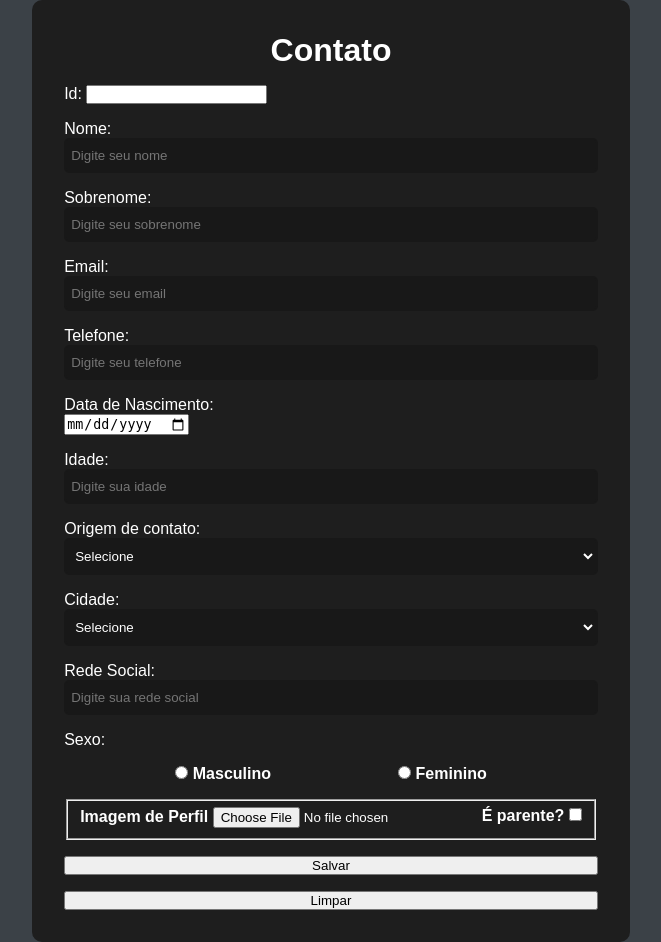
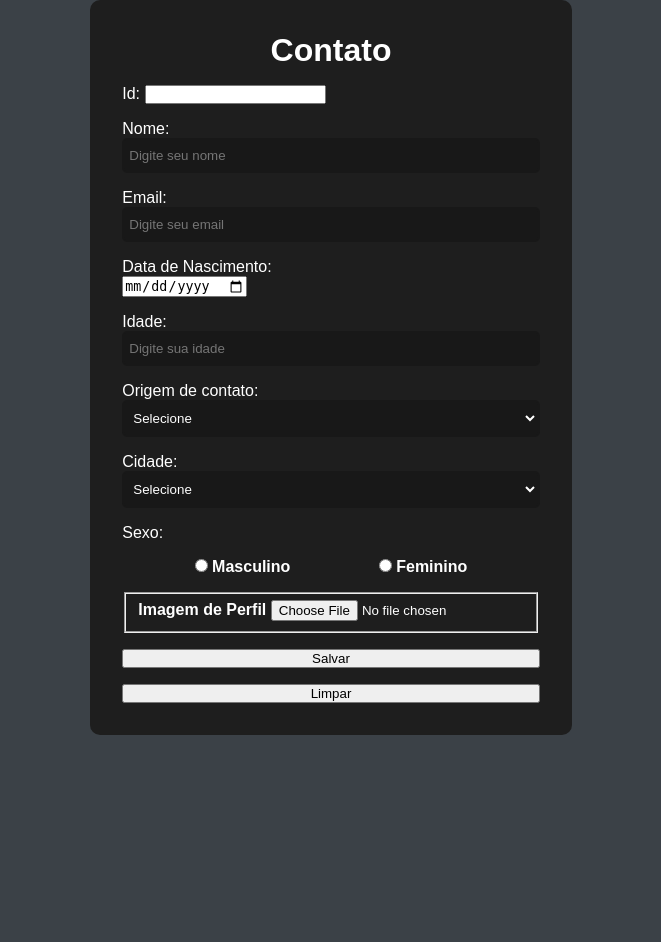
Before and after one commit to mellotais/crud, a PHP site: page /contato.php in a window 1280 px wide. Shown: the whole page, without its empty margins (309-970 px from the left). After the commit the page ends 735 px from the top, so only its background shows below. Run offline with PHP 8.4, Linux system fonts and the light colour scheme.

Commit message:
Update contato.php

```diff
--- a/contato.php
+++ b/contato.php
@@ -21,24 +21,13 @@
             </div>
             <div>
                 <p>Nome:</p>
-                <input type="text" placeholder="Digite seu nome" id=" nome" class="inputs required" value=<?=isset($_GET['nome'])?$_GET['nome']:''?>>
+                <input type="text" placeholder="Digite seu nome" id=" nome" name="nome" class="inputs required" value=<?=isset($_GET['nome'])?$_GET['nome']:''?>>
                 <span class="span-required">Nome deve ter no mínimo 3 caracteres</span>
             </div>
             <div>
-                <p>Sobrenome:</p>
-                <input type="text" placeholder="Digite seu sobrenome" id=" sobrenome" class="inputs required" value=<?=isset($_GET['sobrenome'])?$_GET['sobrenome']:''?>>
-
-                <span class="span-required">Sobrenome deve ter no mínimo 3 caracteres</span>
-            </div>
-            <div>
                 <p>Email:</p>
-                <input type="email" placeholder="Digite seu email" id="email" class="inputs required"  value=<?=isset($_GET['email'])?$_GET['email']:''?>>
+                <input type="email" placeholder="Digite seu email" id="email" class="inputs required" name="email"  value=<?=isset($_GET['email'])?$_GET['email']:''?>>
                 <span class="span-required">Digite um email válido</span>
-            </div>
-            <div>
-                <p>Telefone:</p>
-                <input type="tel" placeholder="Digite seu telefone" id="telefone" class="inputs required" value=<?=isset($_GET['telefone'])?$_GET['telefone']:''?>>
-                <span class="span-required">Telefone deve ter no mínimo 8 caracteres</span>
             </div>
             <div>
                 <p>Data de Nascimento:</p>
@@ -47,7 +36,7 @@
             </div>
             <div>
                 <p>Idade:</p>
-                <input type="number" placeholder="Digite sua idade" id="idade"  class="inputs required"  value=<?=isset($_GET['idade'])?$_GET['idade']:''?>>
+                <input type="number" placeholder="Digite sua idade" id="idade" name="idade" class="inputs required"  value=<?=isset($_GET['idade'])?$_GET['idade']:''?>>
                 <span class="span-required">Idade deve ter no mínimo 1 caracteres</span>
             </div>
             <div>
@@ -70,11 +59,6 @@
                         <option value="5" <?php if(isset($_GET['cidade']) and $_GET['cidade']=='5')echo 'selected'; ?>>Rio do Sul</option>
                     </select>
             </div>
-            <div>
-                <p>Rede Social:</p>
-                <input type="text" placeholder="Digite sua rede social" id="rede" name= "rede" class="inputs required"  value=<?=isset($_GET['rede'])?$_GET['rede']:''?>>
-                <span class="span-required">Deve ter no mínimo 3 caracteres</span>
-            </div>
             <p>Sexo:</p>
             <div class="box-select">
                     <div>
@@ -92,10 +76,6 @@
                         <label for="imagem" class="form-label">Imagem de Perfil</label>
                         <input class="form-control" name="img" type="file" id="formFile">
                     </div>
-                    <div>
-                        <label for ="parente"> É parente? </label>
-                        <input type="checkbox" id="parente" name= "parente" value=<?=isset($_GET['parente'])?$_GET['parente']:''?>>
-                    </div>
                 </div>
             </fieldset>
 
```
